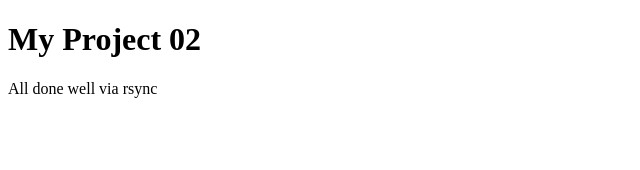
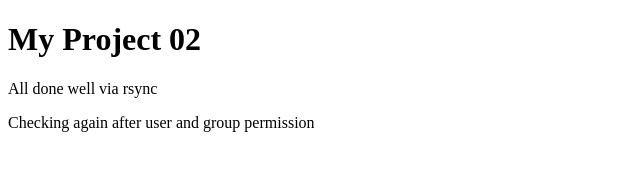
Before and after one commit to iqbalkhan82/Project02, a plain HTML site: page index.nginx-debian.html in a window 1280 px wide. Shown: the whole page, without its empty margins (0-640 px from the left). Drawn offline with Linux system fonts and the light colour scheme.

Commit message:
rsync recheck

```diff
--- a/index.nginx-debian.html
+++ b/index.nginx-debian.html
@@ -4,6 +4,6 @@
 
 <h1>My Project 02</h1>
 <p>All done well via rsync</p>
-
+<p> Checking again after user and group permission</p>
 </body>
 </html>
```
